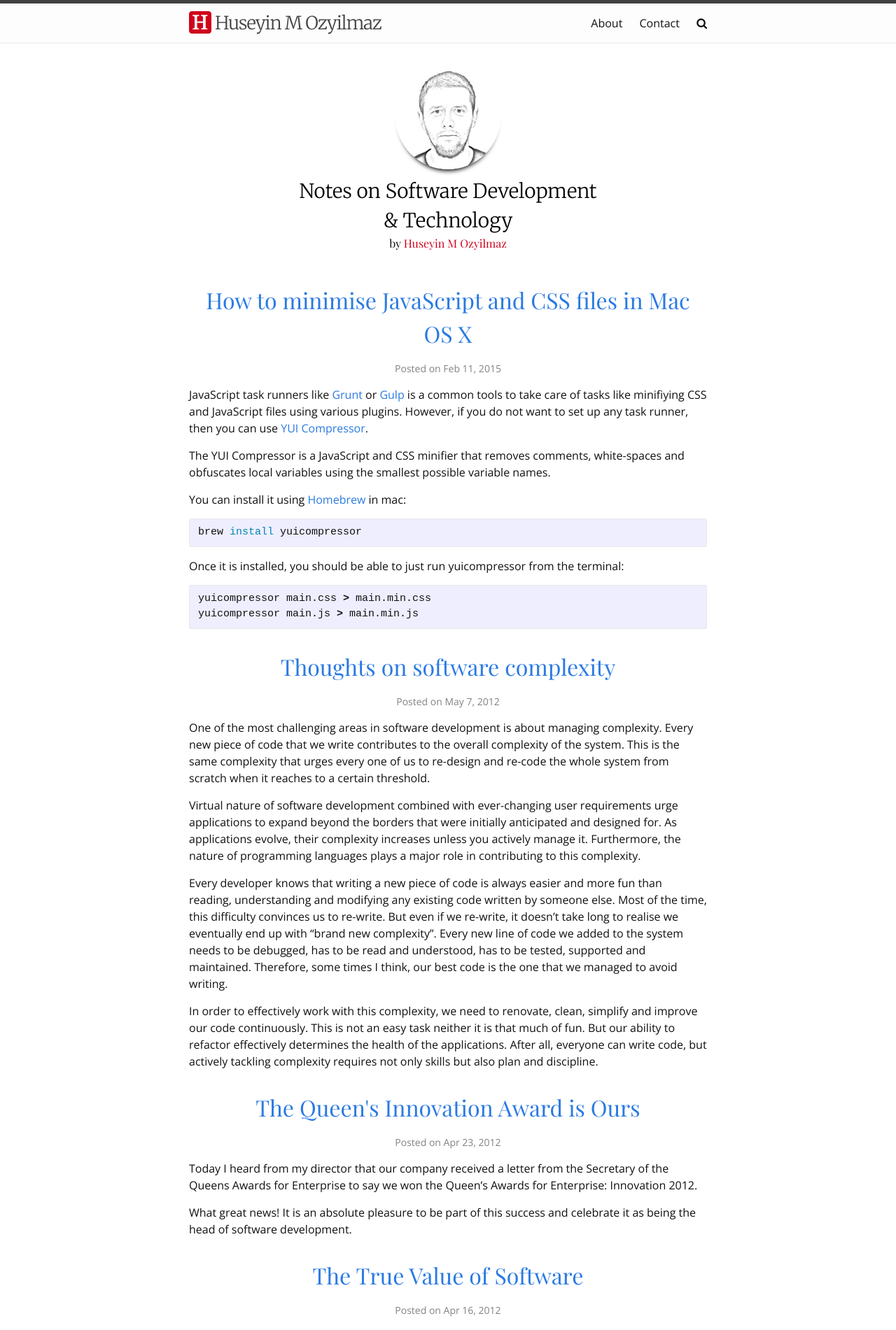
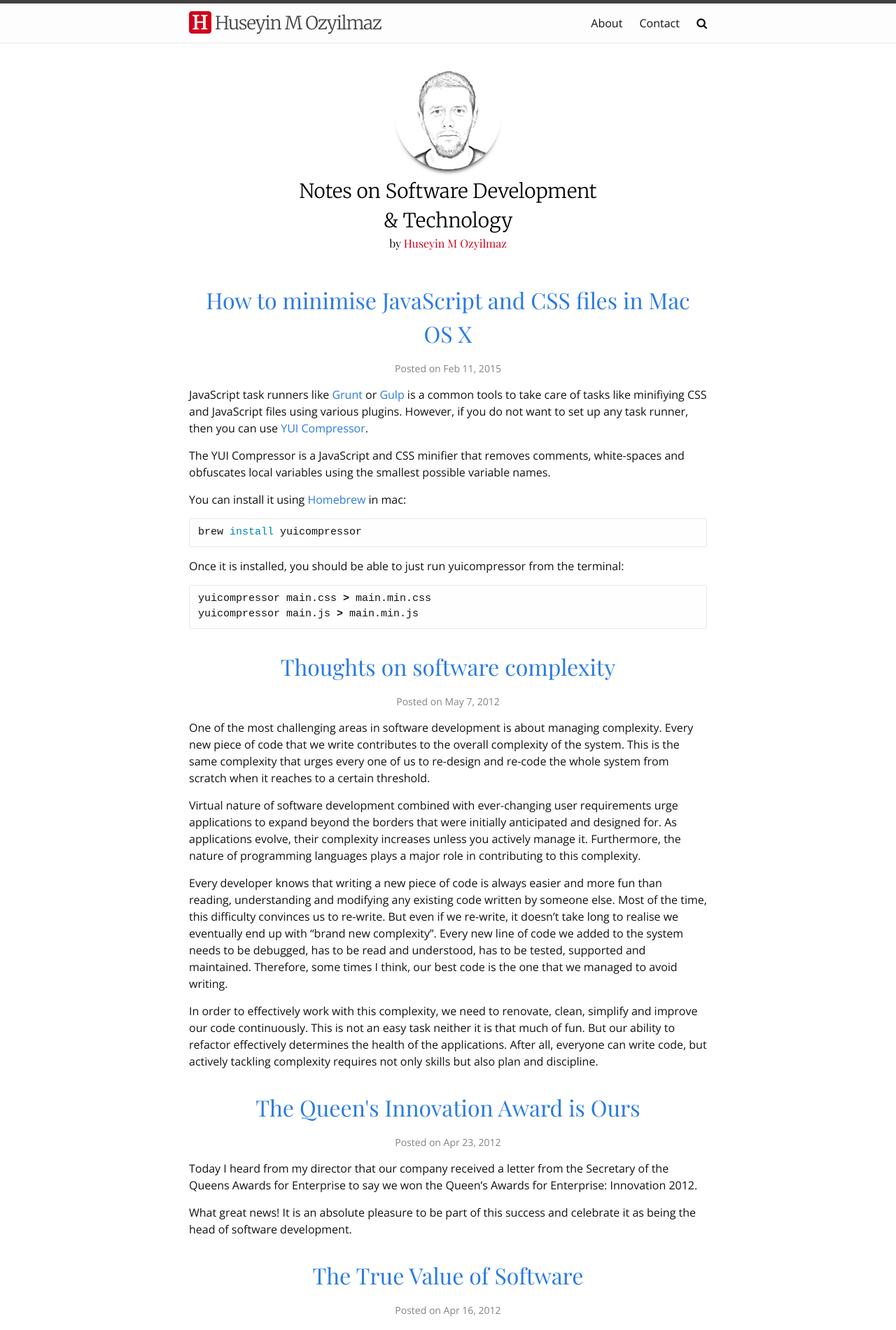
Before and after one commit to huseyinozyilmaz/huseyinozyilmaz.github.io, a Jekyll site: the page built from index.html, in a window 1280 px wide. Shown: the top 1901 px of the page at 70% size. Built offline with Jekyll 4.4.1, drawn with Linux system fonts in a browser that asks for light colours; nearby versions of some CDN libraries; the list of posts is cut into pages by our own code.

Commit message:
Changes code panel background color

```diff
--- a/_sass/_base.scss
+++ b/_sass/_base.scss
@@ -139,7 +139,7 @@ code {
     font-size: 15px;
     border: 1px solid $grey-color-light;
     border-radius: 3px;
-    background-color: #eef;
+    background-color: #fefefe;
 }
 
 code {
```
